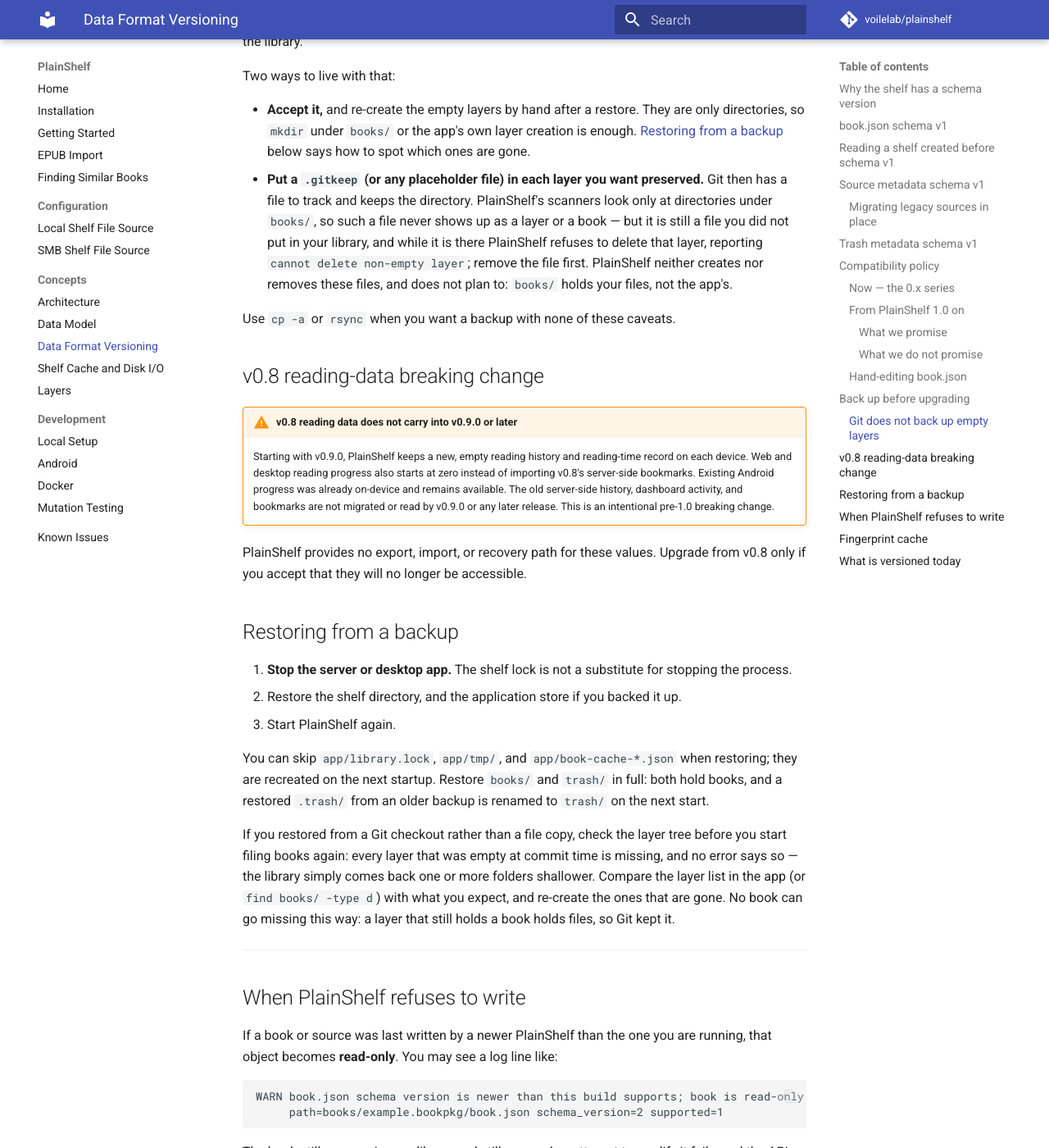
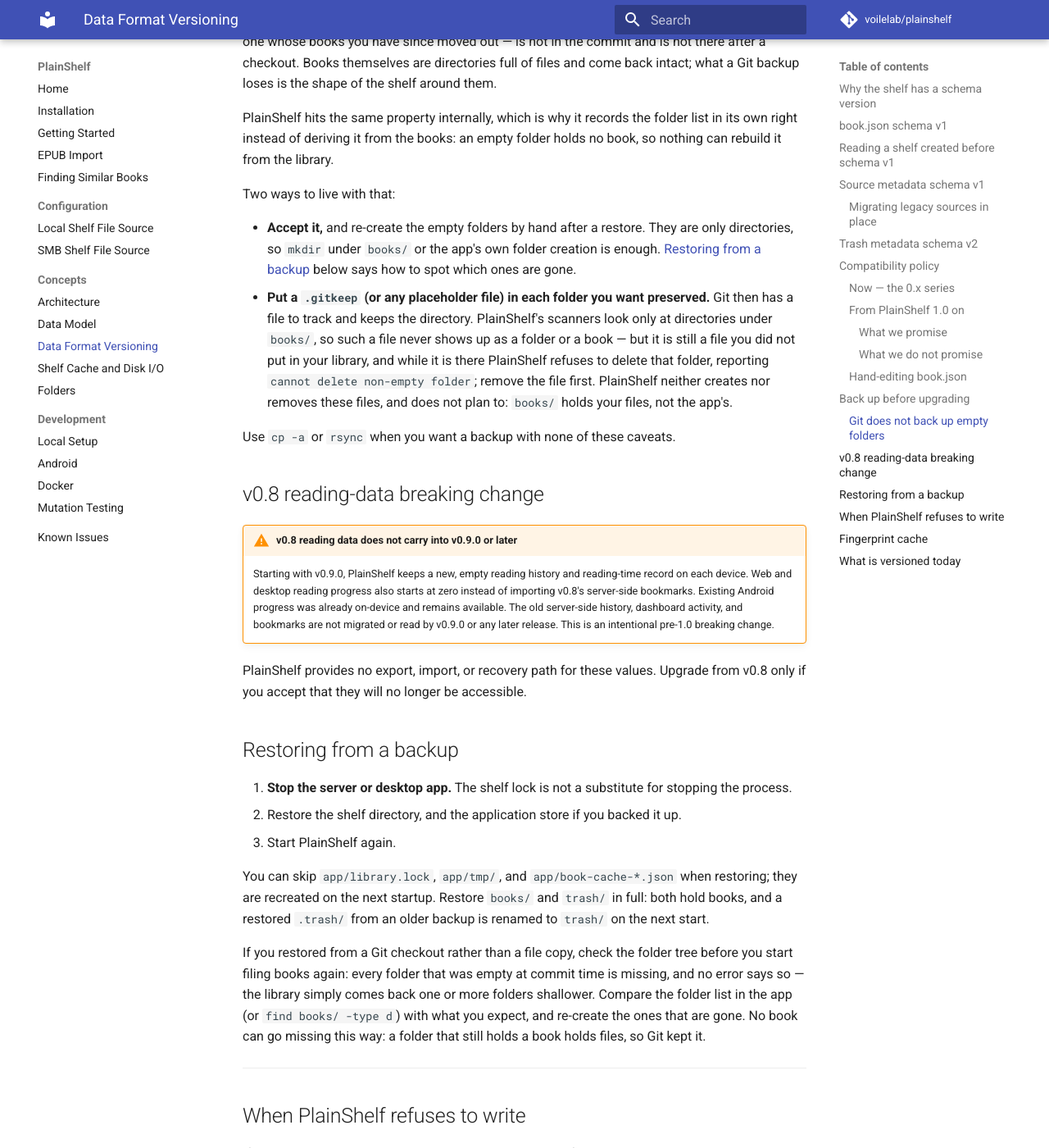
Before and after one commit to voilelab/plainshelf, an MkDocs documentation site: the page built from docs/concepts/data-format-versioning.md, in a window 1280 px wide and 1400 px high, scrolled down 10142 px. Shown: the whole window at 82% size. Built offline with MkDocs 1.6.1 and Material for MkDocs 9.7.7, drawn with Linux system fonts in a browser that asks for light colours; comment, search, counter and statistics services are not loaded; some of the changed text lies outside the part shown.

Commit message:
docs: rename Layers concept page to Folders and unify wording
The outward "layer" concept was renamed to "folder" across the API and
UI in earlier work; the docs now match the format they describe.

- Rename docs/concepts/layers.md to folders.md and update the mkdocs nav
  entry and every internal link that pointed at it.
- Replace "layer" wording with "folder" in data-format-versioning.md,
  shelf-cache-and-io.md, data-model.md, architecture.md and index.md,
  and rename the SVG cache-flow labels.
- Drop the "They map directly to sub-directories" crutch sentence that
  only existed because "layer" was not an intuitive name.
- Reflect the shipped trash schema v1 to v2 change: the on-disk origin
  key is now original_folder, a hard cut with no dual read.

Historical "layer" wording in CHANGELOG.md and known-issue.md is left
untouched; the only remaining "layer" strings in docs/ are references to
the legacy original_layer key in the v1-to-v2 migration note.

Co-Authored-By: Claude Opus 4.8 <noreply@anthropic.com>
Claude-Session: https://claude.ai/code/session_01MRpNga2Q7s4yZokNyg4Jek

````diff
--- a/docs/concepts/data-format-versioning.md
+++ b/docs/concepts/data-format-versioning.md
@@ -181,18 +181,18 @@ real rehearsal. Read it before applying. Two things in it deserve attention:
 
 ---
 
-## Trash metadata schema v1
+## Trash metadata schema v2
 
 Every book you delete moves into `trash/books/{id}.bookpkg` with a `trash.json`
-beside its `book.json`. As of schema v1 that file, too, records its format
-version in the first key:
+beside its `book.json`. That file, too, records its format version in the first
+key:
 
 ```json
 {
-  "schema_version": 1,
+  "schema_version": 2,
   "deleted_at": "2026-08-12T09:41:00Z",
   "original_path": "books/fiction/genji.bookpkg",
-  "original_layer": [
+  "original_folder": [
     "fiction"
   ],
   "delete_reason": "user"
@@ -201,9 +201,16 @@ version in the first key:
 
 `trash.json` is the only record of where a book came from, so it is versioned
 for the same reason `book.json` is: a build that rewrote it with fields it did
-not understand would restore the book to the wrong place. A `trash.json` from
-an older shelf has no `schema_version` and is read as schema v1; the version is written
+not understand would restore the book to the wrong place. The version is written
 only when a book is moved to the trash, never by listing it.
+
+Schema v2 renamed the origin key from `original_layer` to `original_folder`, part
+of the same folder rename that runs through the rest of PlainShelf. It is a hard
+cut with no dual read: a v1 record's `original_layer` is not looked at, so a book
+trashed by a pre-v2 build is still listed and still restorable, but it returns to
+the top level of `books/` rather than the folder it came from. The version bump
+makes that visible instead of silent — a pre-v2 build that meets a v2 record
+refuses to modify it rather than rewriting it and dropping the restore path.
 
 A trashed book whose `trash.json` is newer than the running build stays in the
 trash list and keeps showing where it came from, but this build will not modify
@@ -346,7 +353,7 @@ editing:
 - importing a file into the book, or converting a source between TXT and
   Markdown;
 - switching the current source, or deleting the source that is currently active;
-- moving the book to another layer.
+- moving the book to another folder.
 
 Treat that list as illustrative rather than complete: assume every change you
 make to a book rewrites its `book.json`. Rating one book does not touch any
@@ -367,7 +374,7 @@ None of this is a reason to leave the file alone. These edits are safe:
   read time and makes the book unopenable, exactly like malformed JSON.
   `schema_version` is its own exception: it is managed by PlainShelf, and
   raising it locks you out of the book.
-- **Renaming the `.bookpkg` directory, or moving it into another layer with a
+- **Renaming the `.bookpkg` directory, or moving it into another folder with a
   file manager.** Identity lives in the `id` field, not in the path — see
   [Book IDs](data-model.md#book-ids).
 - **Deleting `CURRENT_SOURCE.txt`.** It is a hint that is never read back; see
@@ -410,7 +417,7 @@ rsync -a /path/to/shelf/ /path/to/backup/shelf-2026-07-28/
 ```
 
 Those two are equivalent for this purpose. Committing the shelf to Git is not —
-see [Git does not back up empty layers](#git-does-not-back-up-empty-layers)
+see [Git does not back up empty folders](#git-does-not-back-up-empty-folders)
 below.
 
 Three things people miss:
@@ -433,30 +440,30 @@ Stop the server or desktop app before copying if you want a guaranteed-consisten
 snapshot. The shelf lock coordinates PlainShelf's own writes; it does not stop
 your backup tool from reading a file mid-write.
 
-### Git does not back up empty layers
+### Git does not back up empty folders
 
-Git tracks files, not directories, so a [layer](layers.md) that holds no book —
+Git tracks files, not directories, so a [folder](folders.md) that holds no book —
 one you created ahead of time, or one whose books you have since moved out — is
 not in the commit and is not there after a checkout. Books themselves are
 directories full of files and come back intact; what a Git backup loses is the
 shape of the shelf around them.
 
-PlainShelf hits the same property internally, which is why it records the layer
-list in its own right instead of deriving it from the books: an empty layer
+PlainShelf hits the same property internally, which is why it records the folder
+list in its own right instead of deriving it from the books: an empty folder
 holds no book, so nothing can rebuild it from the library.
 
 Two ways to live with that:
 
-- **Accept it,** and re-create the empty layers by hand after a restore. They
-  are only directories, so `mkdir` under `books/` or the app's own layer
+- **Accept it,** and re-create the empty folders by hand after a restore. They
+  are only directories, so `mkdir` under `books/` or the app's own folder
   creation is enough. [Restoring from a backup](#restoring-from-a-backup) below
   says how to spot which ones are gone.
-- **Put a `.gitkeep` (or any placeholder file) in each layer you want
+- **Put a `.gitkeep` (or any placeholder file) in each folder you want
   preserved.** Git then has a file to track and keeps the directory.
   PlainShelf's scanners look only at directories under `books/`, so such a file
-  never shows up as a layer or a book — but it is still a file you did not put
+  never shows up as a folder or a book — but it is still a file you did not put
   in your library, and while it is there PlainShelf refuses to delete that
-  layer, reporting `cannot delete non-empty layer`; remove the file first.
+  folder, reporting `cannot delete non-empty folder`; remove the file first.
   PlainShelf neither creates nor removes these files, and does not plan to:
   `books/` holds your files, not the app's.
 
@@ -488,12 +495,12 @@ restoring; they are recreated on the next startup. Restore `books/` and `trash/`
 in full: both hold books, and a restored `.trash/` from an older backup is
 renamed to `trash/` on the next start.
 
-If you restored from a Git checkout rather than a file copy, check the layer
-tree before you start filing books again: every layer that was empty at commit
+If you restored from a Git checkout rather than a file copy, check the folder
+tree before you start filing books again: every folder that was empty at commit
 time is missing, and no error says so — the library simply comes back one or
-more folders shallower. Compare the layer list in the app (or `find books/ -type d`)
+more folders shallower. Compare the folder list in the app (or `find books/ -type d`)
 with what you expect, and re-create the ones that are gone. No book can go
-missing this way: a layer that still holds a book holds files, so Git kept it.
+missing this way: a folder that still holds a book holds files, so Git kept it.
 
 ---
 
@@ -578,9 +585,9 @@ Book, source, and trash metadata carry independent schema versions.
 |---|---|
 | `books/**/book.json` | Yes — `schema_version`, described on this page |
 | `books/**/sources/{id}/meta.json` | Yes — `schema_version`; schema v1 owns source `format` |
-| `trash/**/trash.json` | Yes — `schema_version`; schema v1 owns the book's restore path |
+| `trash/**/trash.json` | Yes — `schema_version`; schema v2 owns the book's restore path |
 | `app/fingerprint-cache.json` | Yes — `schema_version` and an `algo` block, but discarded and rebuilt on any mismatch, never migrated (it is a cache) |
-| `books/` directory layout | No — the layer/folder tree and the `.bookpkg` folder naming carry no version marker. An older layout is handled by detecting the old path at startup and moving it (`shelf/trash.go`'s `migrateLegacyTrash`, `.trash/` → `trash/`), not by a layout schema version |
+| `books/` directory layout | No — the folder tree and the `.bookpkg` folder naming carry no version marker. An older layout is handled by detecting the old path at startup and moving it (`shelf/trash.go`'s `migrateLegacyTrash`, `.trash/` → `trash/`), not by a layout schema version |
 | Application store | No |
 
 The practical rule remains: **run one PlainShelf version against a shelf at a
--- a/mkdocs.yml
+++ b/mkdocs.yml
@@ -38,7 +38,7 @@ nav:
       - Data Model: concepts/data-model.md
       - Data Format Versioning: concepts/data-format-versioning.md
       - Shelf Cache and Disk I/O: concepts/shelf-cache-and-io.md
-      - Layers: concepts/layers.md
+      - Folders: concepts/folders.md
   - Development:
       - Local Setup: development/setup.md
       - Android: development/android.md
````
Also changed, not shown: docs/concepts/architecture.md (+1 -1 lines), docs/concepts/data-model.md (+10 -10 lines), docs/concepts/folders.md (added, +74 -0 lines), docs/concepts/layers.md (deleted, +0 -74 lines), docs/concepts/shelf-cache-and-io.md (+9 -9 lines), docs/index.md (+1 -1 lines), docs/assets/plainshelf-cache-refresh.svg.
